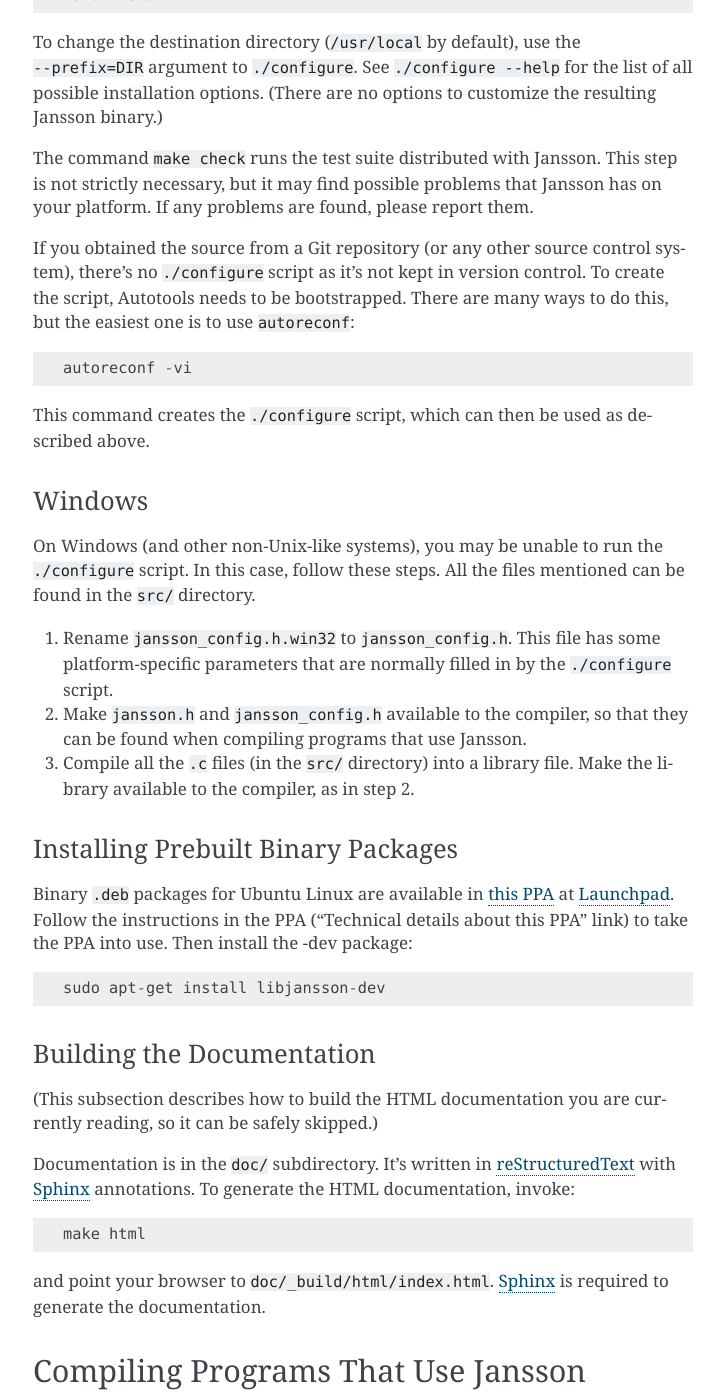
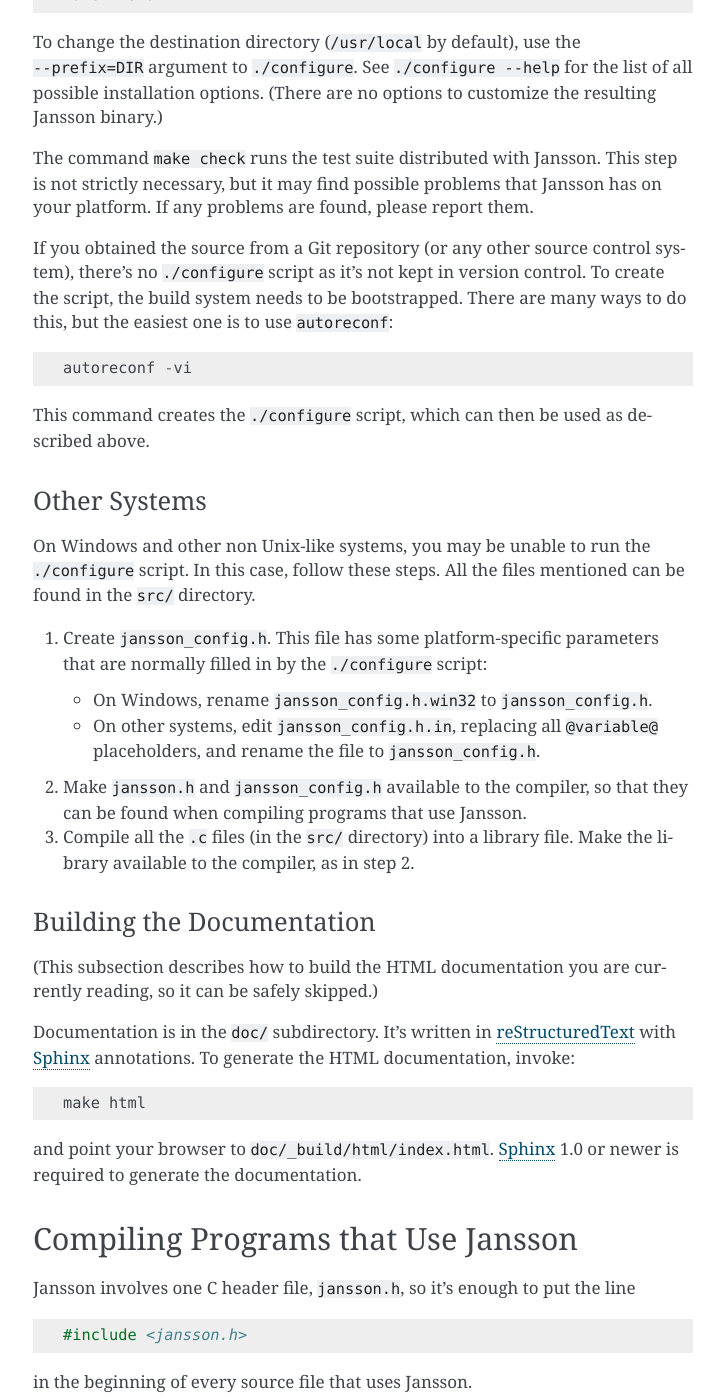
Before and after one commit to akheron/jansson, a Sphinx documentation site: the page built from doc/gettingstarted.rst, in a window 1280 px wide and 1400 px high, scrolled down 537 px. Shown: the whole window, without its empty margins (387-1111 px from the left). Built offline with Sphinx 7.4.7, drawn with Linux system fonts in a browser that asks for light colours; some of the changed text lies outside the part shown.

Commit message:
Small documentation tweaks
- Capitalize section titles correctly

- Rename "Building on Windows" to "Building on non-Unix systems" and
  tweak the text accordingly.

- Remove the "Installing Prebuilt Binaries" section. This info is
  better in the web instead, as it may change.

- Mention that Sphinx 1.0 or newer is required.

```diff
--- a/doc/apiref.rst
+++ b/doc/apiref.rst
@@ -792,7 +792,7 @@
 
 .. _apiref-pack:
 
-Building values
+Building Values
 ===============
 
 This sectinon describes functions that help to create, or *pack*,
@@ -898,7 +898,7 @@
 
 .. _apiref-unpack:
 
-Parsing and validating values
+Parsing and Validating Values
 =============================
 
 This sectinon describes functions that help to validate complex values
@@ -1096,7 +1096,7 @@
    Returns a deep copy of *value*, or *NULL* on error.
 
 
-Custom memory allocation
+Custom Memory Allocation
 ========================
 
 By default, Jansson uses :func:`malloc()` and :func:`free()` for
--- a/doc/gettingstarted.rst
+++ b/doc/gettingstarted.rst
@@ -40,7 +40,7 @@
 
 If you obtained the source from a Git repository (or any other source
 control system), there's no ``./configure`` script as it's not kept in
-version control. To create the script, Autotools needs to be
+version control. To create the script, the build system needs to be
 bootstrapped. There are many ways to do this, but the easiest one is
 to use ``autoreconf``::
 
@@ -54,16 +54,22 @@
 .. _libtool: http://www.gnu.org/software/libtool/
 
 
-Windows
--------
+Other Systems
+-------------
 
-On Windows (and other non-Unix-like systems), you may be unable to run
+On Windows and other non Unix-like systems, you may be unable to run
 the ``./configure`` script. In this case, follow these steps. All the
 files mentioned can be found in the ``src/`` directory.
 
-1. Rename ``jansson_config.h.win32`` to ``jansson_config.h``. This
-   file has some platform-specific parameters that are normally filled
-   in by the ``./configure`` script.
+1. Create ``jansson_config.h``. This file has some platform-specific
+   parameters that are normally filled in by the ``./configure``
+   script:
+
+   - On Windows, rename ``jansson_config.h.win32`` to ``jansson_config.h``.
+
+   - On other systems, edit ``jansson_config.h.in``, replacing all
+     ``@variable@`` placeholders, and rename the file to
+     ``jansson_config.h``.
 
 2. Make ``jansson.h`` and ``jansson_config.h`` available to the
    compiler, so that they can be found when compiling programs that
@@ -72,20 +78,6 @@
 3. Compile all the ``.c`` files (in the ``src/`` directory) into a
    library file. Make the library available to the compiler, as in
    step 2.
-
-
-Installing Prebuilt Binary Packages
------------------------------------
-
-Binary ``.deb`` packages for Ubuntu Linux are available in `this PPA`_
-at Launchpad_. Follow the instructions in the PPA ("Technical details
-about this PPA" link) to take the PPA into use. Then install the -dev
-package::
-
-  sudo apt-get install libjansson-dev
-
-.. _this PPA: http://launchpad.net/~petri/+archive/ppa
-.. _Launchpad: http://launchpad.net/
 
 
 Building the Documentation
@@ -100,14 +92,14 @@
 
    make html
 
-and point your browser to ``doc/_build/html/index.html``. Sphinx_ is
-required to generate the documentation.
+and point your browser to ``doc/_build/html/index.html``. Sphinx_ 1.0
+or newer is required to generate the documentation.
 
 .. _reStructuredText: http://docutils.sourceforge.net/rst.html
 .. _Sphinx: http://sphinx.pocoo.org/
 
 
-Compiling Programs That Use Jansson
+Compiling Programs that Use Jansson
 ===================================
 
 Jansson involves one C header file, :file:`jansson.h`, so it's enough
--- a/doc/upgrading.rst
+++ b/doc/upgrading.rst
@@ -1,7 +1,7 @@
 .. highlight:: c
 
 *****************************
-Upgrading from older versions
+Upgrading from Older Versions
 *****************************
 
 This chapter lists the backwards incompatible changes introduced in
@@ -28,7 +28,7 @@
 when upgrading from 2.x to 2.y.
 
 
-List of incompatible changes
+List of Incompatible Changes
 ============================
 
 **Decoding flags**
```
